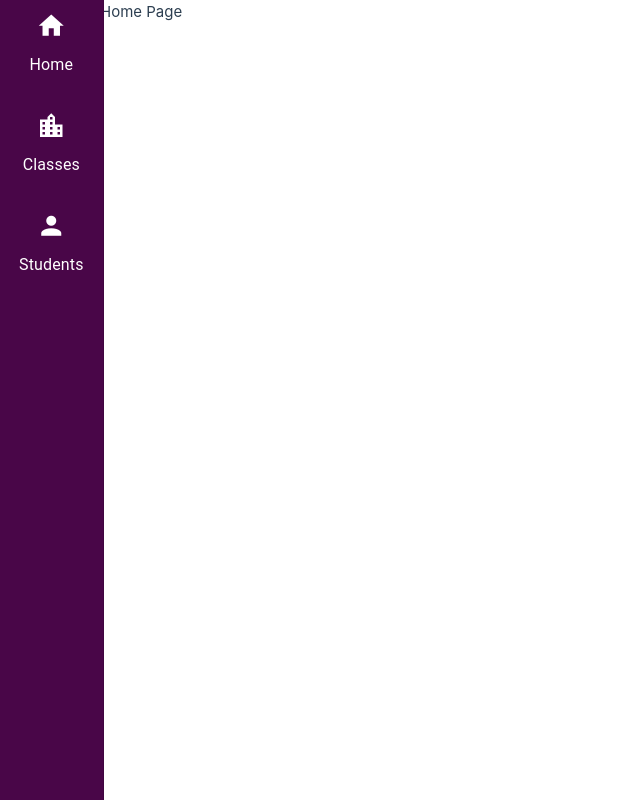
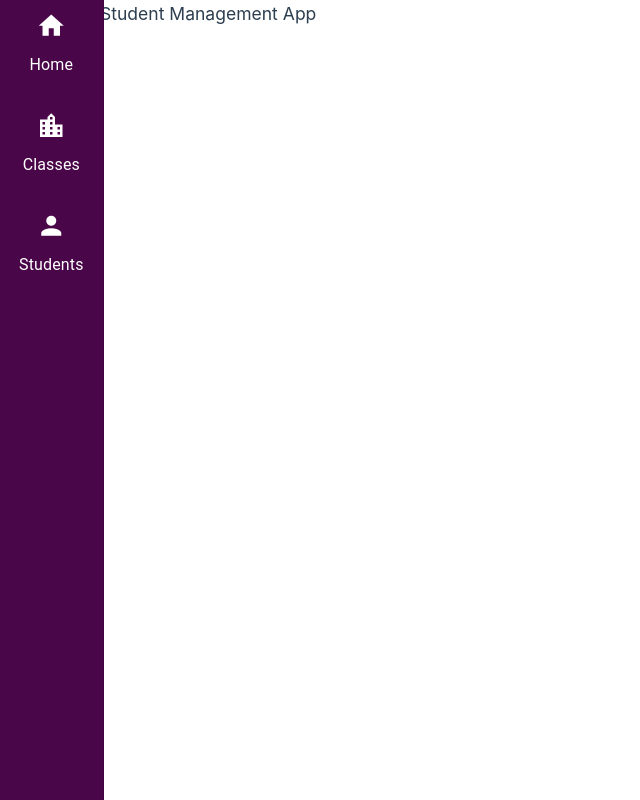
Before and after one commit to AkshayaShaji731/Students-Management-App, a Vue app: page / in a window 1280 px wide. Shown: the whole page, without its empty margins (0-640 px from the left). Built offline with nearby package versions, Linux system fonts and the light colour scheme.

Commit message:
home page created

```diff
--- a/src/pages/HomePage.vue
+++ b/src/pages/HomePage.vue
@@ -1,5 +1,7 @@
 <template>
-  <section class="home-page-container">Home Page</section>
+  <section class="home-page-container">
+    <h3>Student Management App</h3>
+  </section>
 </template>
 
 <script setup lang="ts"></script>
```
